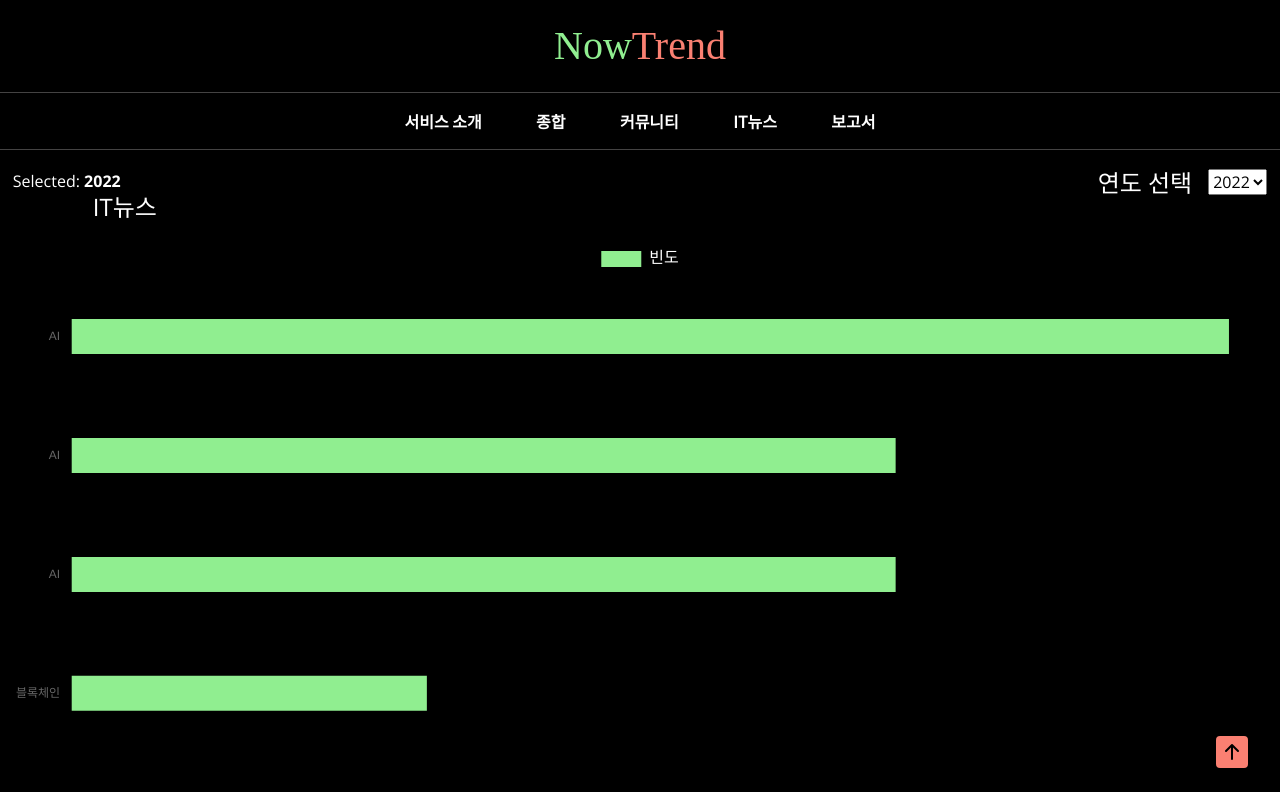
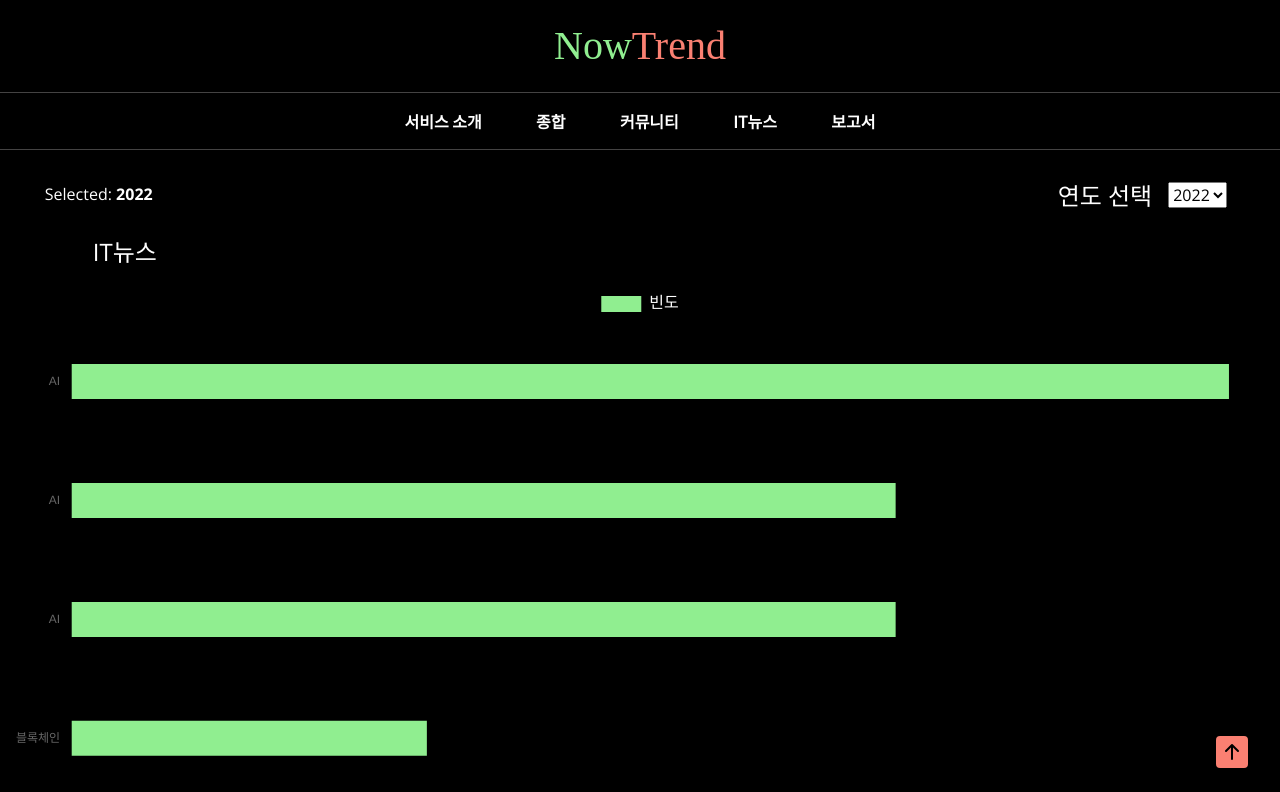
Before and after one commit to JwaSangHeon/NowTrend, a React (Create React App) app: page /itnews in a window 1280 px wide. Shown: the top 792 px of the page. Built offline with nearby package versions, Linux system fonts and the light colour scheme; a web font is replaced by a local one.

Commit message:
layout 수정

```diff
--- a/src/components/Community.js
+++ b/src/components/Community.js
@@ -13,6 +13,7 @@ import Synonym from "./Synonym";
 
 const YearSelect = styled.div`
   display: flex;
+  margin: 0 40px;
   float: right;
   h2 {
     margin-right: 1rem;
@@ -85,7 +86,7 @@ function Community() {
             </select>
           </div>
         </YearSelect>
-        <div>
+        <div style={{ margin: "2rem" }}>
           Selected: <b>{selected}</b>
         </div>
         <h2 className={styles.title}>커뮤니티</h2>
--- a/src/components/Home.js
+++ b/src/components/Home.js
@@ -12,6 +12,7 @@ import { useEffect } from "react";
 import Synonym from "./Synonym";
 
 const YearSelect = styled.div`
+  margin: 0 40px;
   display: flex;
   float: right;
   h2 {
@@ -85,7 +86,7 @@ function Home() {
             </select>
           </div>
         </YearSelect>
-        <div>
+        <div style={{ margin: "2rem" }}>
           Selected: <b>{selected}</b>
         </div>
         <h2 className={styles.title}>종합</h2>
--- a/src/components/Itnews.js
+++ b/src/components/Itnews.js
@@ -13,6 +13,7 @@ import Synonym from "./Synonym";
 
 const YearSelect = styled.div`
   display: flex;
+  margin: 0 40px;
   float: right;
   h2 {
     margin-right: 1rem;
@@ -85,7 +86,7 @@ function Home() {
             </select>
           </div>
         </YearSelect>
-        <div>
+        <div style={{ margin: "2rem" }}>
           Selected: <b>{selected}</b>
         </div>
         <h2 className={styles.title}>IT뉴스</h2>
--- a/src/components/Report.js
+++ b/src/components/Report.js
@@ -14,6 +14,7 @@ import Synonym from "./Synonym";
 
 const YearSelect = styled.div`
   display: flex;
+  margin: 0 40px;
   float: right;
   h2 {
     margin-right: 1rem;
@@ -86,7 +87,7 @@ const Report = () => {
             </select>
           </div>
         </YearSelect>
-        <div>
+        <div style={{ margin: "2rem" }}>
           Selected: <b>{selected}</b>
         </div>
         <h2 className={styles.title}>보고서</h2>
```
